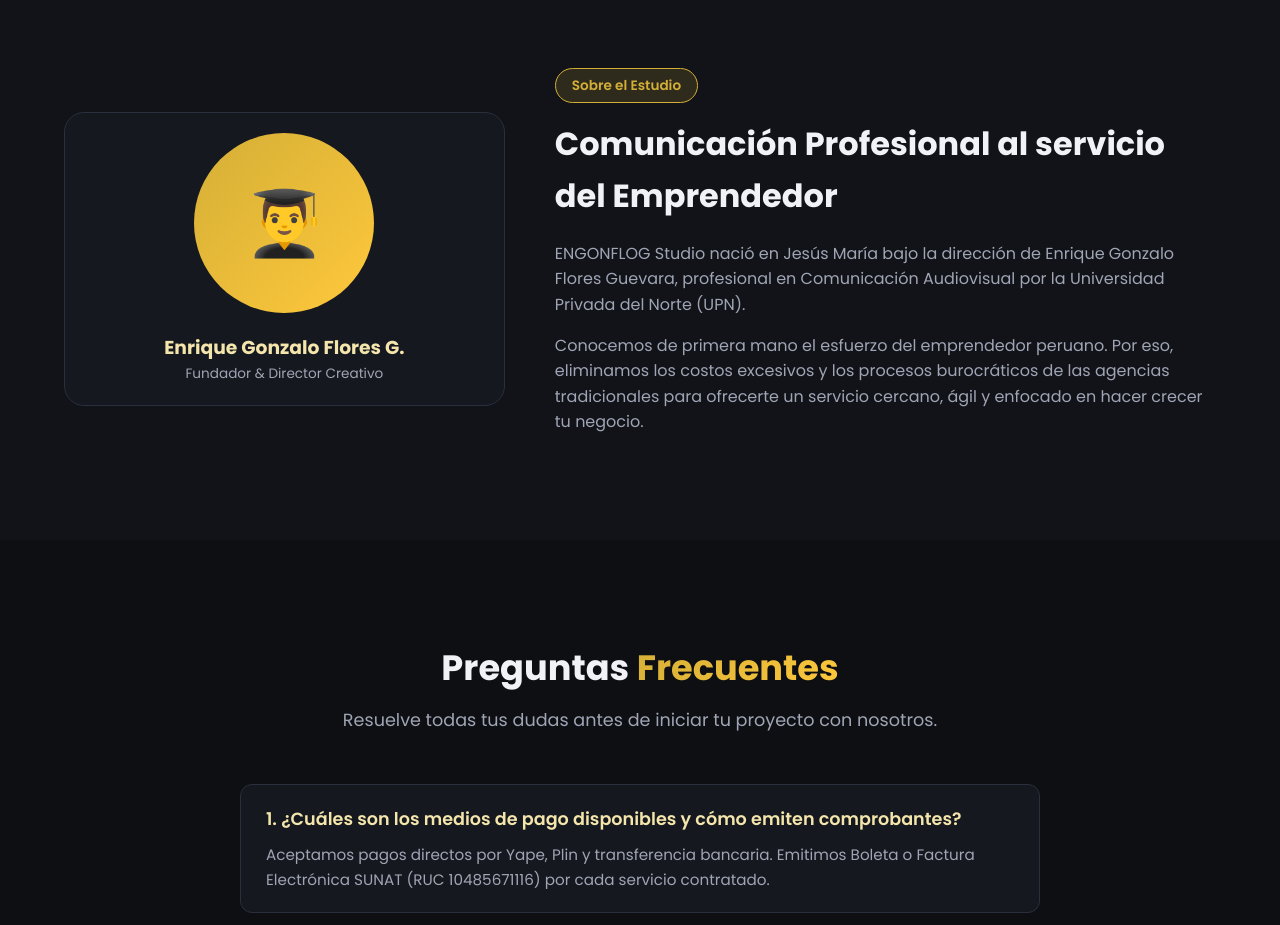
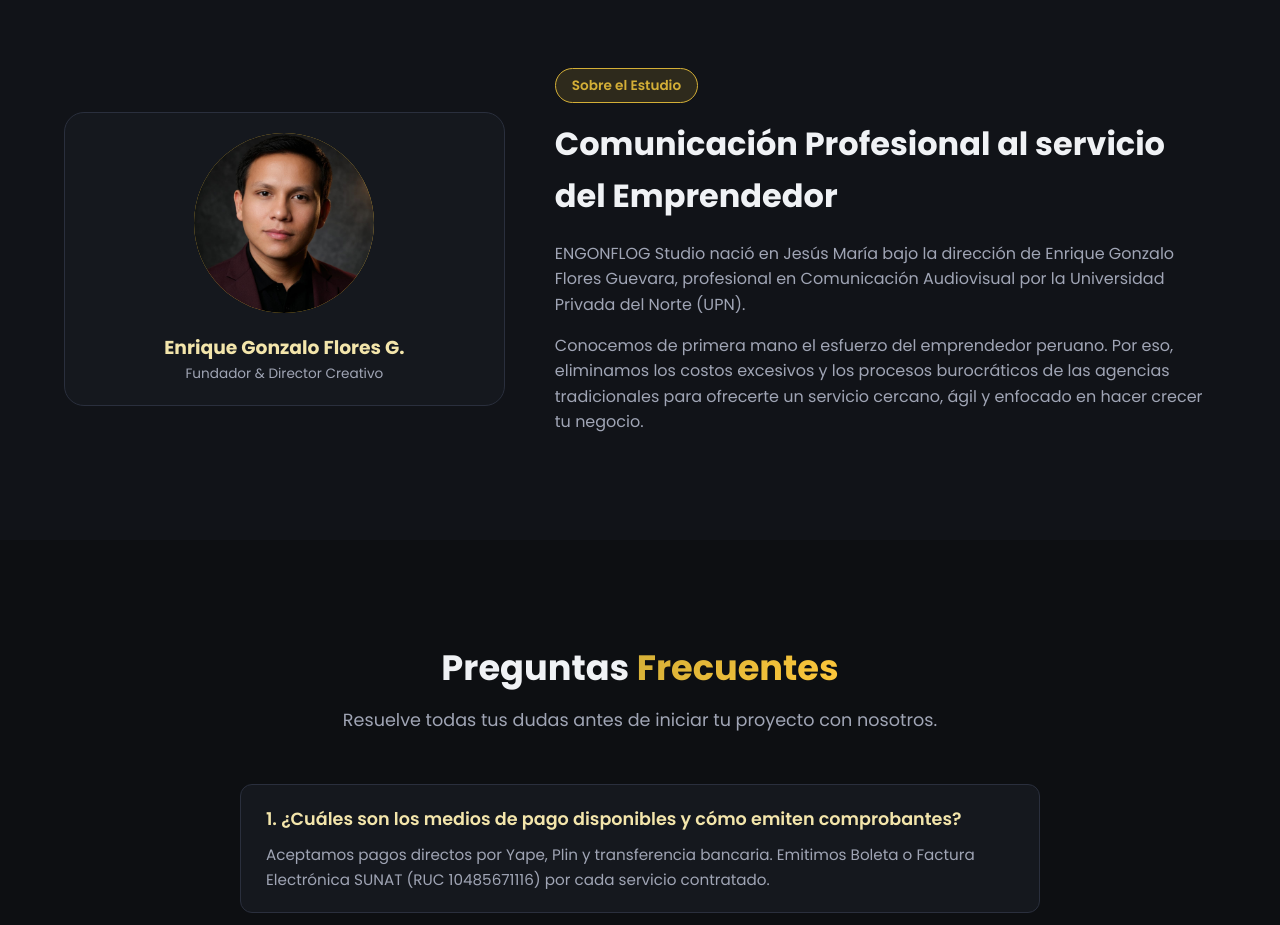
Before and after one commit to chalo1587-maker/engonflogstudio, a plain HTML site: page index.html in a window 1280 px wide. Shown: the part 3160-4085 px from the top of the page. Drawn offline with Linux system fonts and the light colour scheme.

Commit message:
Update index.html

```diff
--- a/index.html
+++ b/index.html
@@ -718,7 +718,7 @@
     <section class="about" id="nosotros">
         <div class="container about-grid">
             <div class="about-image">
-                <div class="founder-avatar">👨‍🎓</div>
+               <img src="foto-perfil.jpg.jpeg" class="founder-avatar" style="object-fit: cover; padding: 0; border: none;">
                 <h3 style="color:var(--gold-light);">Enrique Gonzalo Flores G.</h3>
                 <p style="font-size:0.85rem; color:var(--text-muted);">Fundador & Director Creativo</p>
             </div>
```
